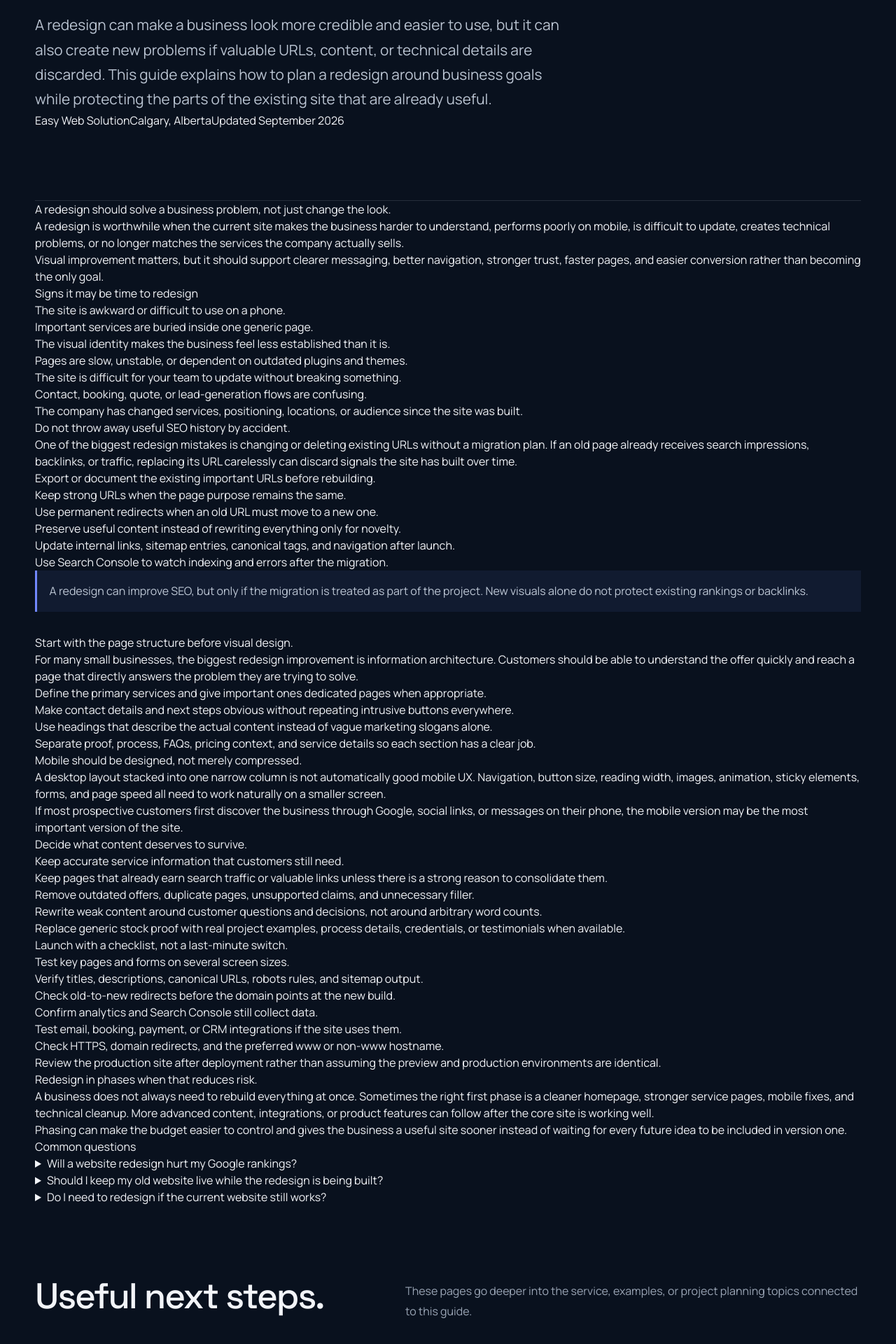
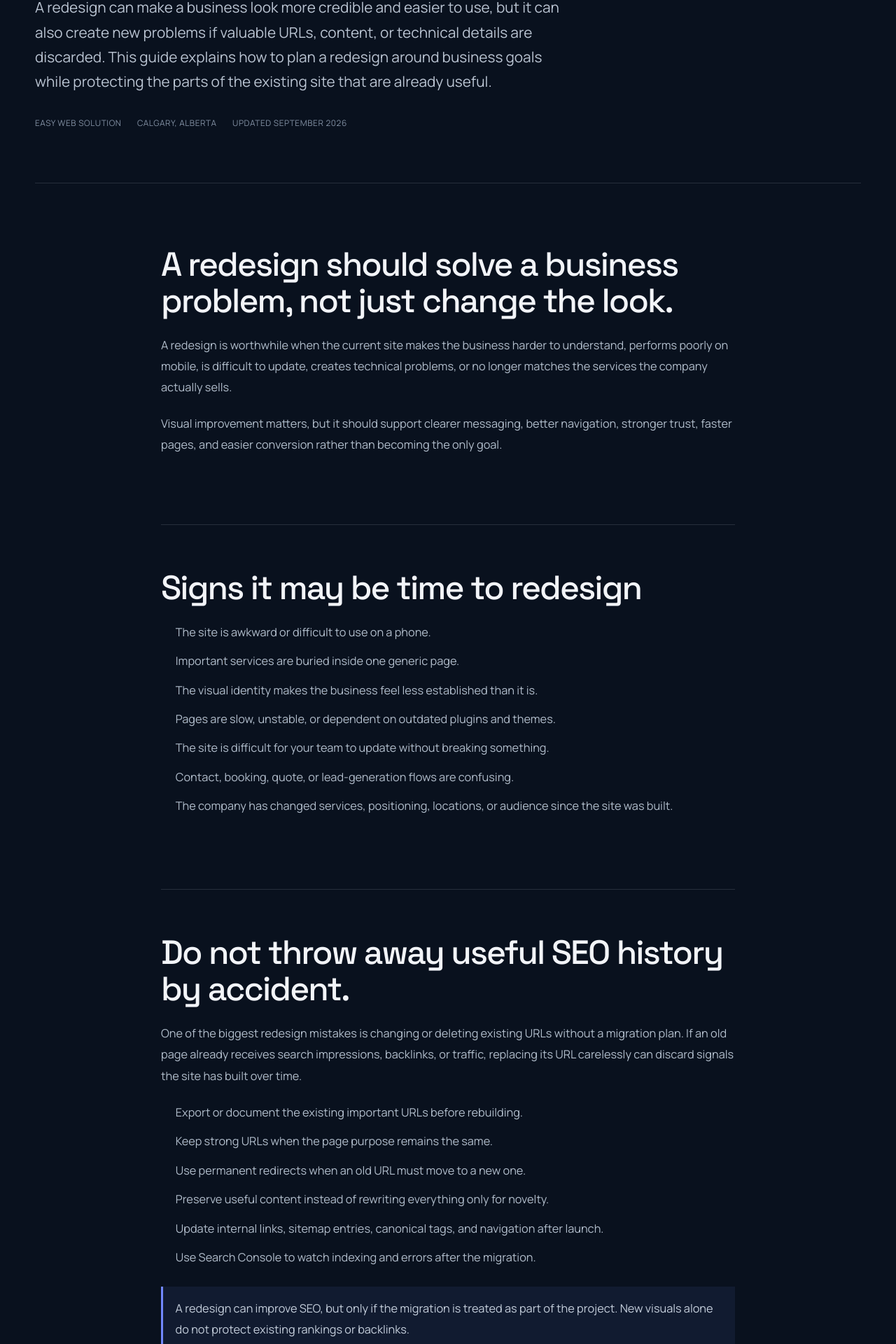
Before and after one commit to GorevitchAndrey/web-solution, a Next.js app: page /website-redesign-calgary-guide in a window 1280 px wide. Shown: the part 435-2355 px from the top of the page at 70% size. Built offline with nearby package versions, Linux system fonts and the light colour scheme; no server answers.

Commit message:
Style Calgary SEO guides

```diff
--- a/app/seo-pages.css
+++ b/app/seo-pages.css
@@ -157,6 +157,28 @@
 }
 .content-footer-links { display: flex; flex-wrap: wrap; gap: 1rem; }
 
+/* Long-form Calgary buyer guides */
+.guide-hero { padding-bottom: clamp(3rem, 6vw, 5rem); }
+.guide-hero h1 { max-width: 920px; font-size: clamp(2.8rem, 6vw, 5.8rem); }
+.guide-meta { display: flex; flex-wrap: wrap; gap: .7rem 1.4rem; margin-top: 2rem; color: #8290a3; font-size: .74rem; letter-spacing: .05em; text-transform: uppercase; }
+.guide-article { width: min(820px, 100%); margin: 0 auto; padding: clamp(3.5rem, 7vw, 6.5rem) 0; }
+.guide-section { padding: 0 0 clamp(3rem, 6vw, 5rem); }
+.guide-section + .guide-section { padding-top: clamp(2.6rem, 5vw, 4rem); border-top: 1px solid var(--content-line); }
+.guide-section h2 { margin: 0 0 1.4rem; font-family: var(--font-grotesk), sans-serif; font-size: clamp(1.8rem, 4vw, 3rem); font-weight: 500; letter-spacing: -.04em; line-height: 1.08; }
+.guide-section p,
+.guide-section li { color: #b1bdcb; font-size: 1.02rem; line-height: 1.85; }
+.guide-section p { margin: 0 0 1.35rem; }
+.guide-section ul { display: grid; gap: .7rem; margin: 1.4rem 0 1.7rem; padding-left: 1.3rem; }
+.guide-section .content-note { margin-top: 1.7rem; color: #c4cedb; }
+.guide-faq { border-top: 1px solid var(--content-line); }
+.guide-faq details { border-bottom: 1px solid var(--content-line); }
+.guide-faq summary { cursor: pointer; padding: 1.25rem 0; font-family: var(--font-grotesk), sans-serif; font-size: 1.08rem; }
+.guide-faq details p { padding: 0 0 1.4rem; }
+.guide-related { border-top: 1px solid var(--content-line); }
+.guide-cta { margin: clamp(2rem, 5vw, 4rem) 0 clamp(5rem, 9vw, 8rem); padding: clamp(2rem, 5vw, 4rem); border: 1px solid rgba(113,136,255,.3); border-radius: 22px; background: linear-gradient(145deg, rgba(29,42,70,.9), rgba(12,22,37,.92)); }
+.guide-cta h2 { max-width: 760px; margin: 0; font-family: var(--font-grotesk), sans-serif; font-size: clamp(2rem, 5vw, 4rem); font-weight: 500; letter-spacing: -.05em; line-height: 1.03; }
+.guide-cta > p:not(.content-kicker) { max-width: 680px; color: #b0bcc9; line-height: 1.8; }
+
 @media (max-width: 800px) {
   .content-nav { align-items: flex-start; }
   .content-nav-links { flex-wrap: wrap; justify-content: flex-end; gap: .8rem 1rem; }
@@ -174,5 +196,7 @@
   .content-main,
   .content-footer { width: min(100% - 2rem, 1180px); }
   .content-hero h1 { font-size: clamp(2.6rem, 14vw, 4.2rem); }
+  .guide-hero h1 { font-size: clamp(2.45rem, 13vw, 3.8rem); }
+  .guide-article { padding-top: 3rem; }
   .content-footer { flex-direction: column; }
 }
```
